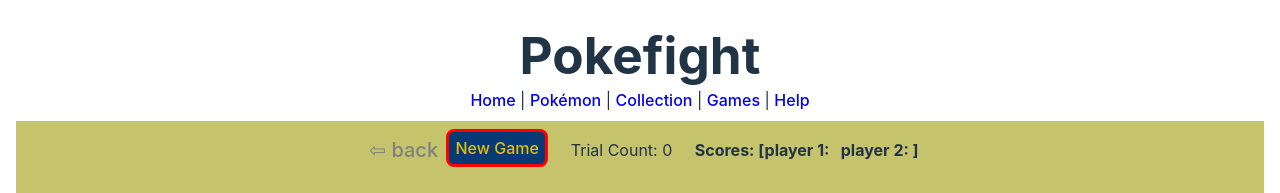
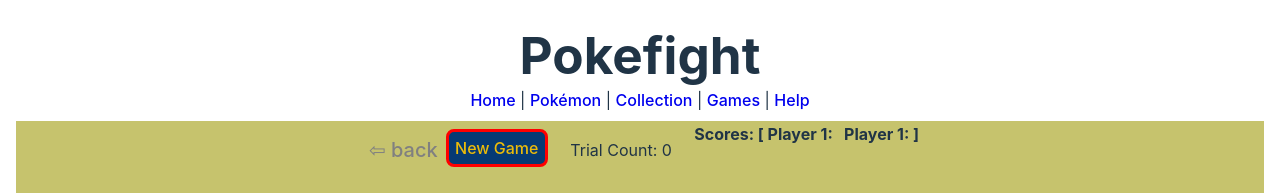
Before and after one commit to absima/pokemon-React, a React (Vite) app: page /games/game2/1 in a window 1280 px wide. Shown: the top 193 px of the page. Built offline with nearby package versions, Linux system fonts and the light colour scheme; no server answers; grey boxes are pictures that could not be loaded.

Commit message:
implementing sivak's suggestion for netlify issues

```diff
--- a/src/routes/games/game2/game2app.jsx
+++ b/src/routes/games/game2/game2app.jsx
@@ -39,7 +39,7 @@
 
   let lID = useParams().levelID
 
-  const level = parseInt(lID[lID.length-1]);
+  const level = parseInt(lID[lID.length - 1]);
   const size = (level + 1) * 2
   console.log(level)
   console.log(size)
@@ -109,11 +109,19 @@
   }, [choiceOne, choiceTwo]);
   let ncol;
   level === 1 || level === 2 ? ncol = 4 : ncol = level + 1
+
+  // const para = document.querySelector('#p1');
+  // para.addEventListener('click', updateName);
+
+  // function updateName() {
+  //   const name = prompt('Enter a new name');
+  //   para.textContent = `player 1: ${name}`;
+  // }
   return (
     <div className='cont'>
       <div className='pagehead'>
         <div className='backdiv'>
-        <NavLink
+          <NavLink
             style={({ isActive }) => {
               return {
                 color: isActive ? "gray" : "",
@@ -141,7 +149,12 @@
             <p>Trial Count: {turn} </p>
           </span> &nbsp; &nbsp; &nbsp;
           <span className='scores'>
-            <p>Scores: [player 1: &nbsp; player 2: ]</p>
+            Scores: [
+            {/* <input type="text" />
+            <input type="text" /> */}
+            <span id='p1'> Player 1: </span> &nbsp;
+            <span id='p2'> Player 1: </span>
+            ]
           </span>
 
         </div>
```
